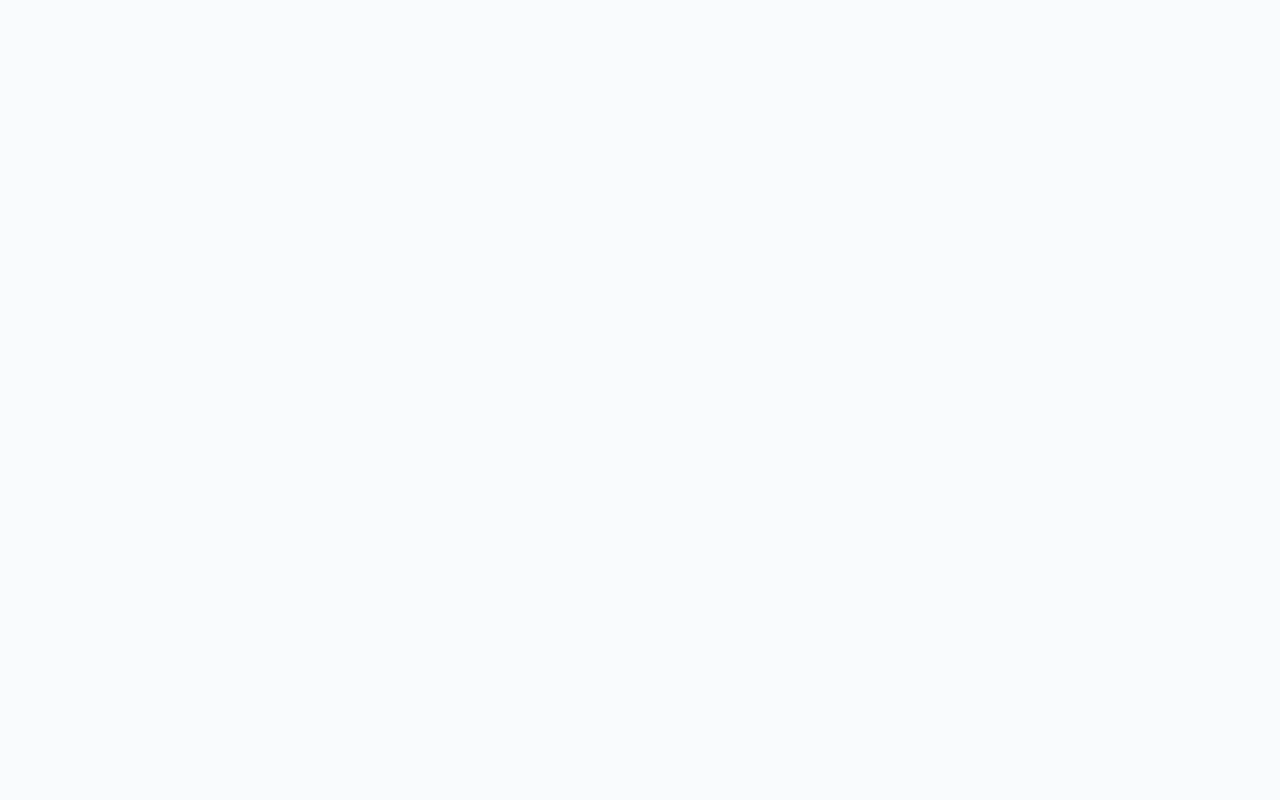
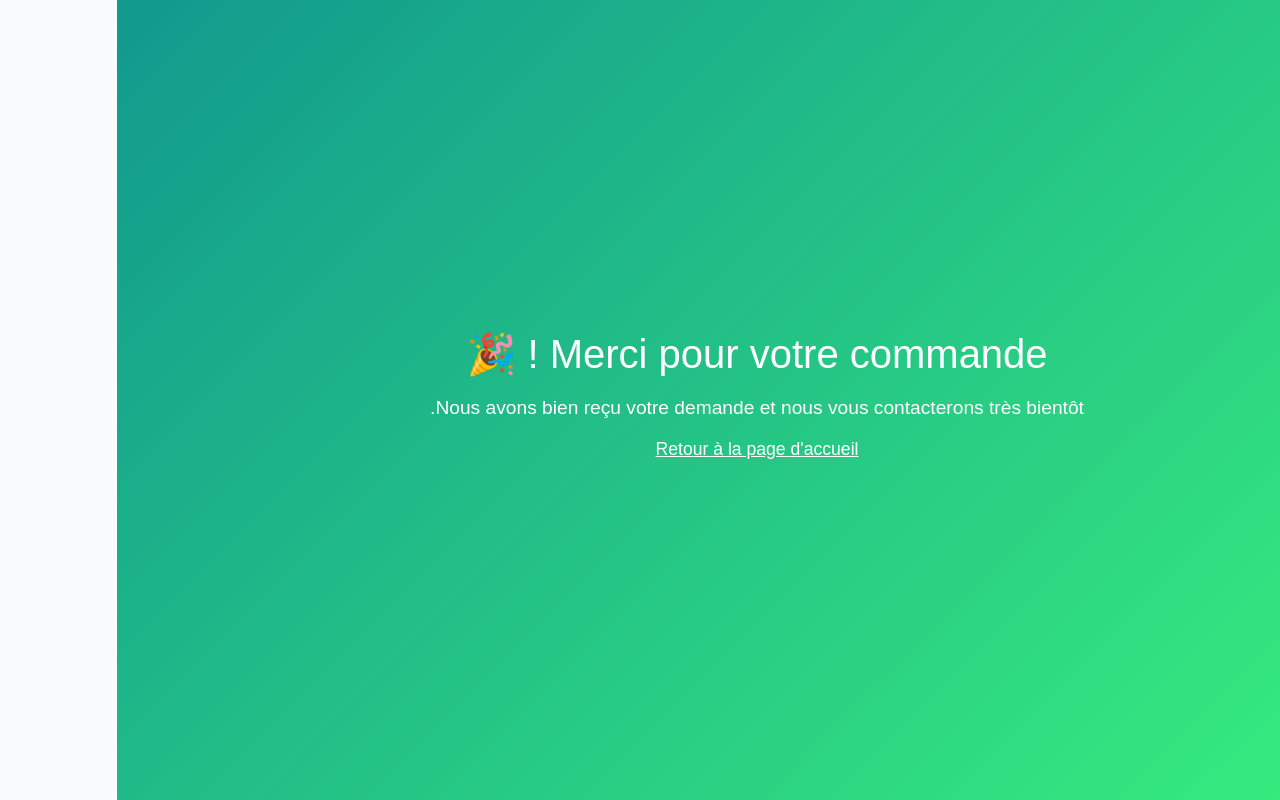
Before and after one commit to aymane-qa/StoreYakine, a React (Create React App) app: page /merci in a window 1280 px wide. Before the commit this address had no page. Built offline with nearby package versions, Linux system fonts and the light colour scheme; the HTML template or start-up script is replaced by a standard one.

Commit message:
Mise à jour : description courte de ce que tu as fait

```diff
--- a/src/App.js
+++ b/src/App.js
@@ -2,6 +2,7 @@ import React from 'react';
 import { BrowserRouter as Router, Routes, Route } from 'react-router-dom';
 import Landing from './Landing';
 import Produit from './Produit';
+import Merci from './Merci';
 
 
 function App() {
@@ -10,7 +11,7 @@ function App() {
       <Routes>
         <Route path="/" element={<Landing />} />
         <Route path="/produit" element={<Produit />} />
-                    className="thumbnail"
+        <Route path="/merci" element={<Merci />} />
       </Routes>
     </Router>
   );
--- a/src/Landing.jsx
+++ b/src/Landing.jsx
@@ -429,8 +429,7 @@ description: `
                 className="form"
               >
                 <input type="hidden" name="_captcha" value="false" />
-          <input type="hidden" name="_next" value="https://yakinestor.netlify.app/merci" />
-=
+                <input type="hidden" name="_next" value={`${window.location.origin}/merci.html`} />
 
 
 
--- /dev/null
+++ b/src/Merci.jsx
@@ -0,0 +1,34 @@
+import React from 'react';
+import { Link } from 'react-router-dom';
+
+function Merci() {
+  const containerStyle = {
+    margin: 0,
+    minHeight: '100vh',
+    display: 'flex',
+    flexDirection: 'column',
+    justifyContent: 'center',
+    alignItems: 'center',
+    background: 'linear-gradient(135deg, #11998e 0%, #38ef7d 100%)',
+    color: '#fff',
+    textAlign: 'center',
+    padding: 20,
+    fontFamily: 'Arial, sans-serif'
+  };
+
+  const titleStyle = { fontSize: '2.5rem', marginBottom: 10 };
+  const textStyle = { fontSize: '1.2rem', margin: '5px 0' };
+  const linkStyle = { color: '#fff', textDecoration: 'underline', fontSize: '1.1rem' };
+
+  return (
+    <div style={containerStyle}>
+      <h1 style={titleStyle}>Merci pour votre commande ! 🎉</h1>
+      <p style={textStyle}>Nous avons bien reçu votre demande et nous vous contacterons très bientôt.</p>
+      <p style={textStyle}>
+        <Link to="/" style={linkStyle}>Retour à la page d'accueil</Link>
+      </p>
+    </div>
+  );
+}
+
+export default Merci;
--- a/src/Produit.jsx
+++ b/src/Produit.jsx
@@ -99,8 +99,7 @@ const Produit = () => {
                 className="form"
               >
                 <input type="hidden" name="_captcha" value="false" />
-          <input type="hidden" name="_next" value="https://yakinestor.netlify.app/merci" />
-=
+                <input type="hidden" name="_next" value={`${window.location.origin}/merci.html`} />
 
 
 
```
Also changed, not shown: 2 other files (tests, documents, lock files or other folders).
